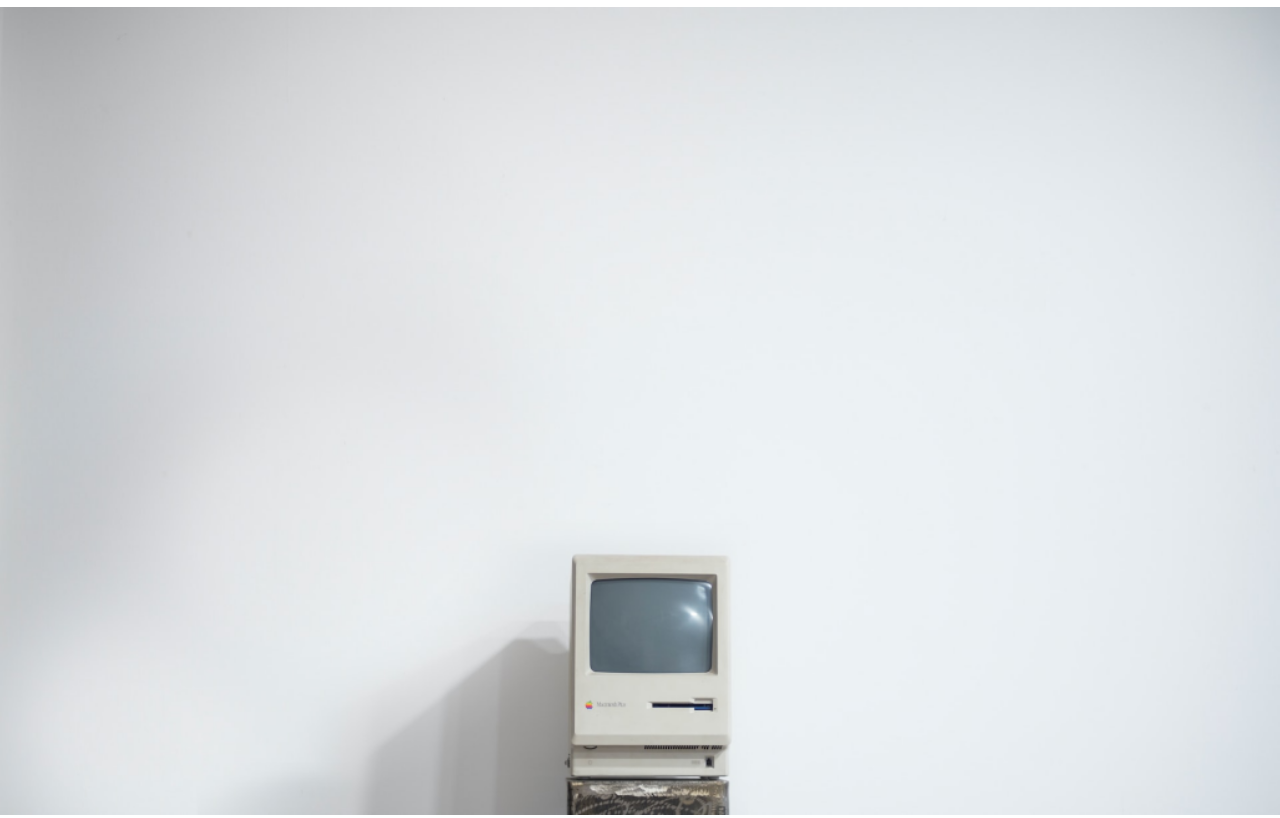
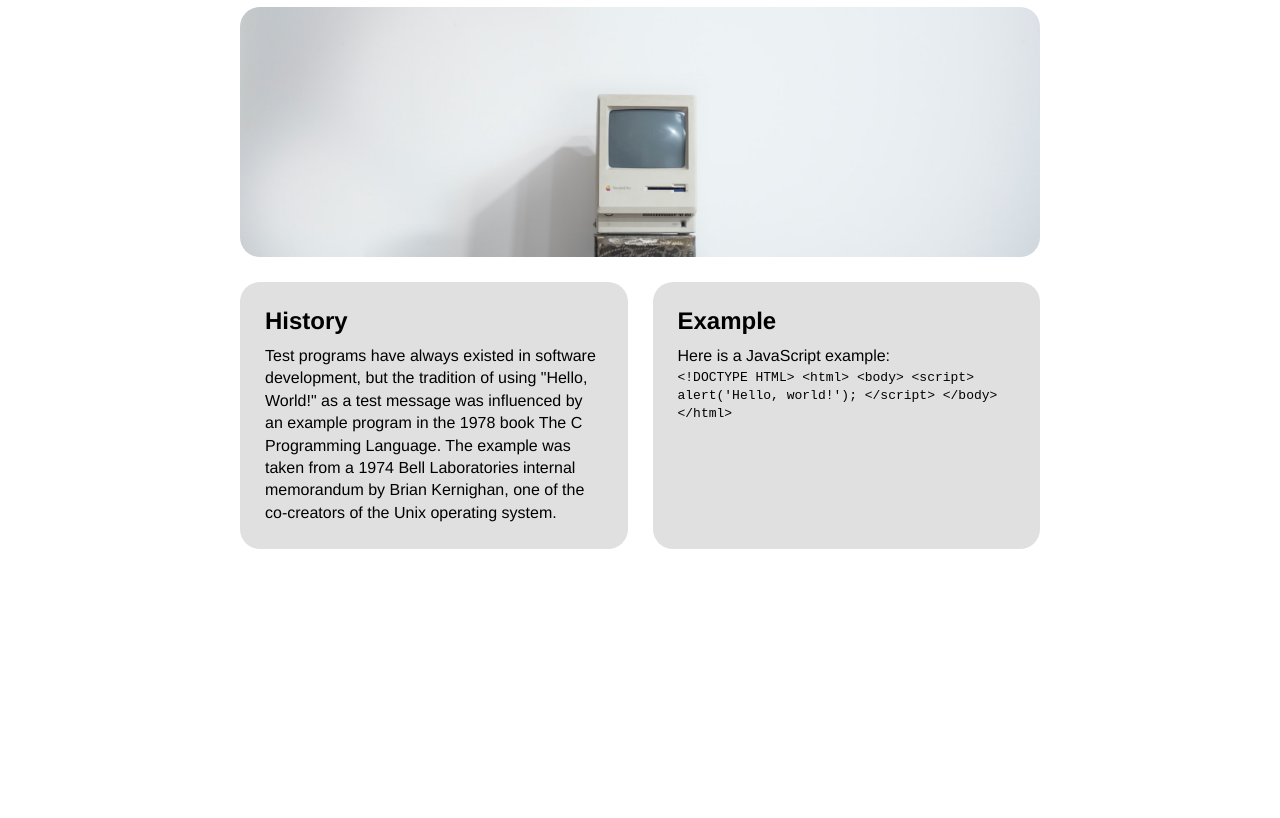
Before and after one commit to xXVoltarXx/Hello-World, a plain HTML site: page index.html in a window 1280 px wide. Shown: the part 88-906 px from the top of the page. After the commit the page ends 800 px from the top, so only its background shows below. Drawn offline with Linux system fonts and the light colour scheme.

Commit message:
Layout CSS

```diff
--- a/index.html
+++ b/index.html
@@ -8,8 +8,12 @@
     <link rel="stylesheet" href="screen.css">
   </head>
   <body>
+    <main>
       <h1>HelloWorld</h1>
-    <img src="Images/computer image.png" alt="Vintage Mac">
+      <div class="masthead">
+
+      </div>
+      <div class="details">
         <section>
           <h2>History</h2>
           <p>Test programs have always existed in software development, but the tradition of using "Hello, World!" as a test message was influenced by an example program in the 1978 book The C Programming Language. The example was taken from a 1974 Bell Laboratories internal memorandum by Brian Kernighan, one of the co-creators of the Unix operating system.</p>
@@ -23,11 +27,13 @@
               &lt;body&gt;
                 &lt;script&gt;
                   alert('Hello, world!');
-            &lt;script&gt;
-          &lt;body&gt;
-        &lt;html&gt;
+                &lt;/script&gt;
+              &lt;/body&gt;
+            &lt;/html&gt;
           </code>
         </section>
+      </div>
+    </main>
     <script src="index.js"></script>
   </body>
 </html>
--- a/screen.css
+++ b/screen.css
@@ -8,7 +8,50 @@ body
     margin: 0;
 }
 
+main
+{
+    margin: 0 auto;
+    width: 800px;
+}
+
+.masthead
+{
+    background-image: url('Images/computer\ image.png');
+    background-size: cover;
+    background-position: bottom;
+    height: 250px;
+    border-radius: 20px;
+}
+
+.details
+{
+    display: flex;
+    gap: 25px;
+}
+
+.details section
+{
+    flex-grow: 1;
+    flex-basis: 0;
+    background: #e0e0e0;
+    padding: 25px;
+    border-radius: 20px;
+    margin-top: 25px;
+}
+
 img
 {
     width: 100%;
+
 }
+
+h2
+{
+    margin: 0 0 10px 0;
+}
+
+p
+{
+    margin: 0;
+    line-height: 1.4em;
+}
```
Lines whose indentation alone changed are shown as unchanged.
